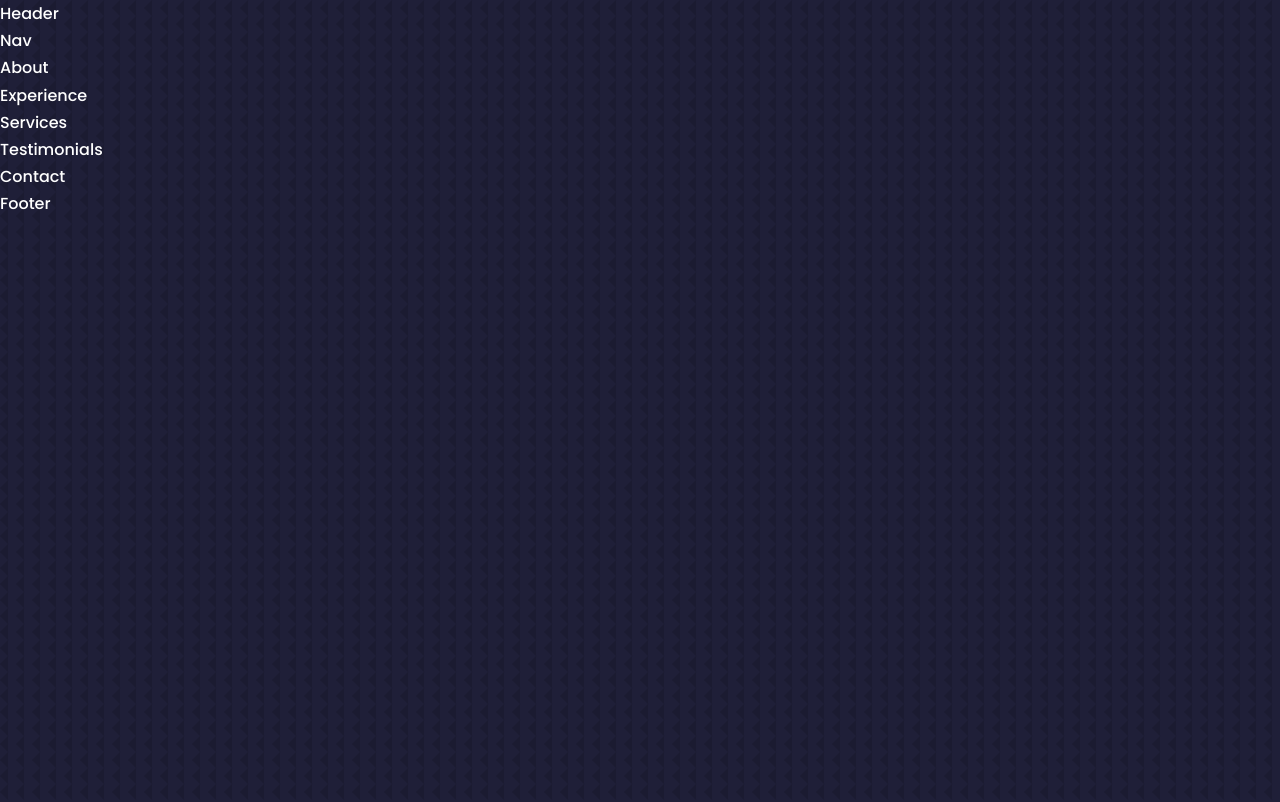
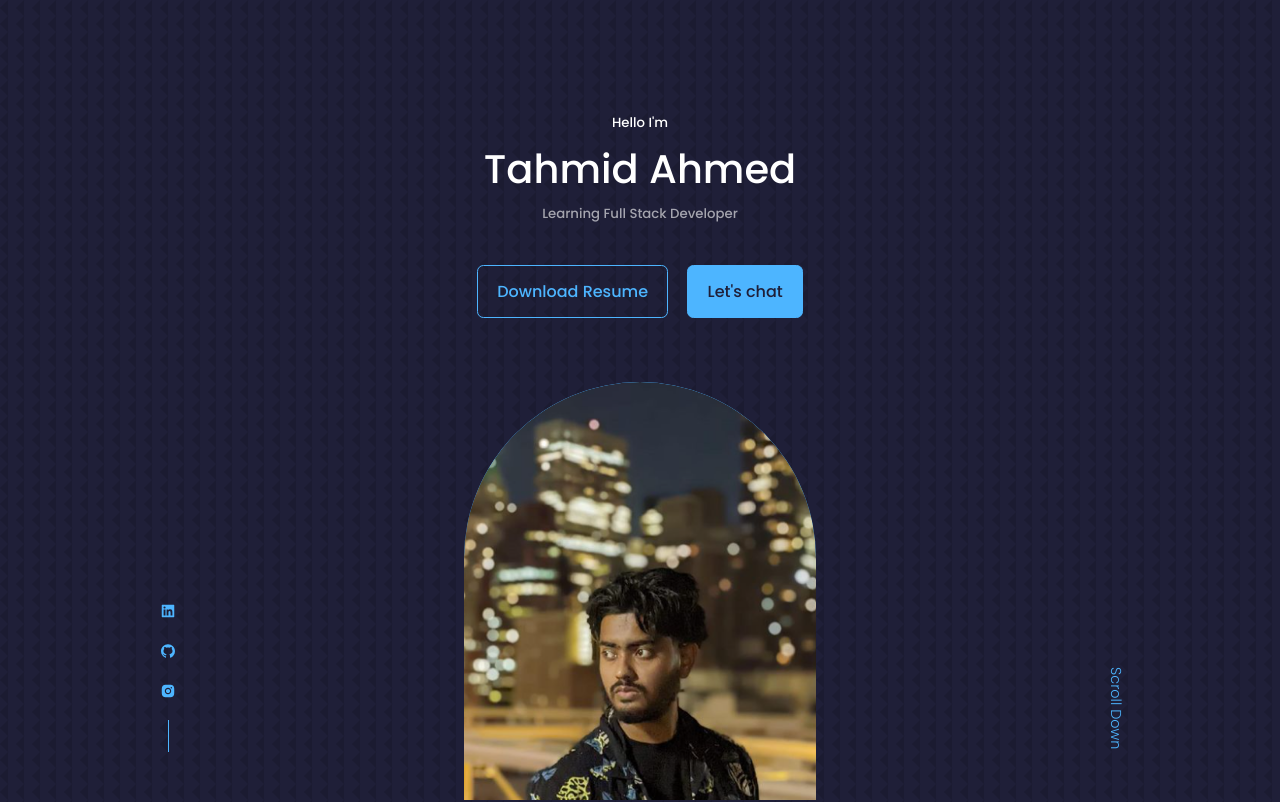
Before and after one commit to Tahmidbugs/portfolio, a React (Create React App) app in the folder portfolio/: page / in a window 1280 px wide. Shown: the top 802 px of the page. Built offline with nearby package versions, Linux system fonts and the light colour scheme.

Commit message:
Header setup

```diff
--- a/portfolio/package.json
+++ b/portfolio/package.json
@@ -8,6 +8,7 @@
     "@testing-library/user-event": "^13.5.0",
     "react": "^18.2.0",
     "react-dom": "^18.2.0",
+    "react-icons": "^4.4.0",
     "react-scripts": "5.0.1",
     "web-vitals": "^2.1.4"
   },
--- /dev/null
+++ b/portfolio/src/components/header/CTA.jsx
@@ -0,0 +1,14 @@
+import React from 'react'
+import Resume from '../../assets/TahmidResume.pdf'
+
+const CTA = () => {
+  return (
+    <div className="cta">
+        <a href={Resume} className='btn'>Download Resume</a>
+        <a href="#contact" className='btn btn-primary'>Let's chat</a>
+
+    </div>
+  )
+}
+
+export default CTA
--- a/portfolio/src/components/header/Header.jsx
+++ b/portfolio/src/components/header/Header.jsx
@@ -1,8 +1,22 @@
 import React from 'react'
+import CTA from './CTA'
+import Picture from "../../assets/s.png"
 import './header.css'
+import HeaderSocials from './HeaderSocials'
 const Header = () => {
   return (
-    <div>Header</div>
+    <header>
+      <div className="container header__container">
+        <h5>Hello I'm</h5>
+        <h1>Tahmid Ahmed</h1>
+        <h5 className="text-light">Learning Full Stack Developer</h5>
+        <CTA/>
+        <HeaderSocials/>
+        <div className="me"><img src={Picture} alt="ok" className='pfp'/></div>
+
+        <a href="#contact" className="scroll__down">Scroll Down</a>
+      </div>
+    </header>
   )
 }
 
--- /dev/null
+++ b/portfolio/src/components/header/HeaderSocials.jsx
@@ -0,0 +1,17 @@
+import React from 'react'
+import {AiFillInstagram} from 'react-icons/ai'
+import {AiFillGithub} from 'react-icons/ai'
+import {AiFillLinkedin} from 'react-icons/ai'
+
+const HeaderSocials = () => {
+  return (
+    <div className='header__socials'>
+        <a href="https://linkedin.com/in/tahmid-ahmed-72a883212/" ><AiFillLinkedin/></a>
+        <a href="https://github.com/tahmidbugs/" ><AiFillGithub/></a>
+        <a href="https://www.instagram.com/tahmid_ahmeow/" ><AiFillInstagram/></a>
+
+        </div>
+  )
+}
+
+export default HeaderSocials
--- a/portfolio/src/components/header/header.css
+++ b/portfolio/src/components/header/header.css
@@ -0,0 +1,94 @@
+header{
+    height: 100vh;
+    padding-top: 7rem;
+    overflow:hidden;
+}
+
+.header__container{
+    text-align: center;
+    position: relative;
+    height:100%
+}
+
+/*========CTA =========="*/
+
+.cta{
+    margin-top: 2.5rem;
+    display: flex;
+    gap:1.2rem;
+    justify-content: center;
+}
+/*========header socials =========="*/
+
+.header__socials{
+    display: flex;
+    flex-direction: column;
+    align-items: center;
+    gap:0.8rem;
+    position: absolute;
+    bottom: 3rem;
+    left: 0;
+}
+
+.header__socials::after{
+    content: '';
+    width: 1px;
+    height: 2rem;
+    background: var(--color-primary);
+}
+
+/*========Profile pic =========="*/
+
+.me{
+    background: linear-gradient(var(--color-primary), transparent);
+    width: 22rem;
+    height: 30rem;
+    position:absolute;
+    left: 50%;
+    transform: translateX(-50%);
+    margin-top: 4rem;
+    overflow:hidden;
+    border-radius: 12rem 12rem 0 0;
+    padding-top: 0rem;
+}
+
+.pfp{
+    border-radius: 12rem 12rem 0 0;
+}
+
+.scroll__down{
+  position: absolute;
+   right:-2.3rem;
+   bottom: 5rem;
+   transform: rotate(90deg);
+   font-size:0.9rem;
+   font-weight: 300;
+}
+
+
+/* =================MEDIA QUERIES (MEDIUM DEVICES)===============*/
+
+@media screen and (max-width: 1024px){
+  header{
+    height: 68vh;
+
+  }
+}
+
+/* =================MEDIA QUERIES (SMALL DEVICES)===============*/
+
+@media screen and (max-width: 600px){
+    header{
+        height: 100vh;
+
+      }
+      .header_socials,.scroll__down{
+            display: none;
+      }
+        .me{
+            width: 18rem;
+            height: 80rem;
+            margin-top: 2rem;
+        }
+
+}
--- a/portfolio/src/index.css
+++ b/portfolio/src/index.css
@@ -97,7 +97,7 @@ a:hover{
     padding: 0.75rem 1.2rem;
     border-radius: 0.4rem;
     cursor:pointer;
-    border: 1px solid var (--color-primary);
+    border: 1px solid var(--color-primary);
     transition: var(--transition);
 }
 
```
Also changed, not shown: 2 other files (tests, documents, lock files or other folders).
